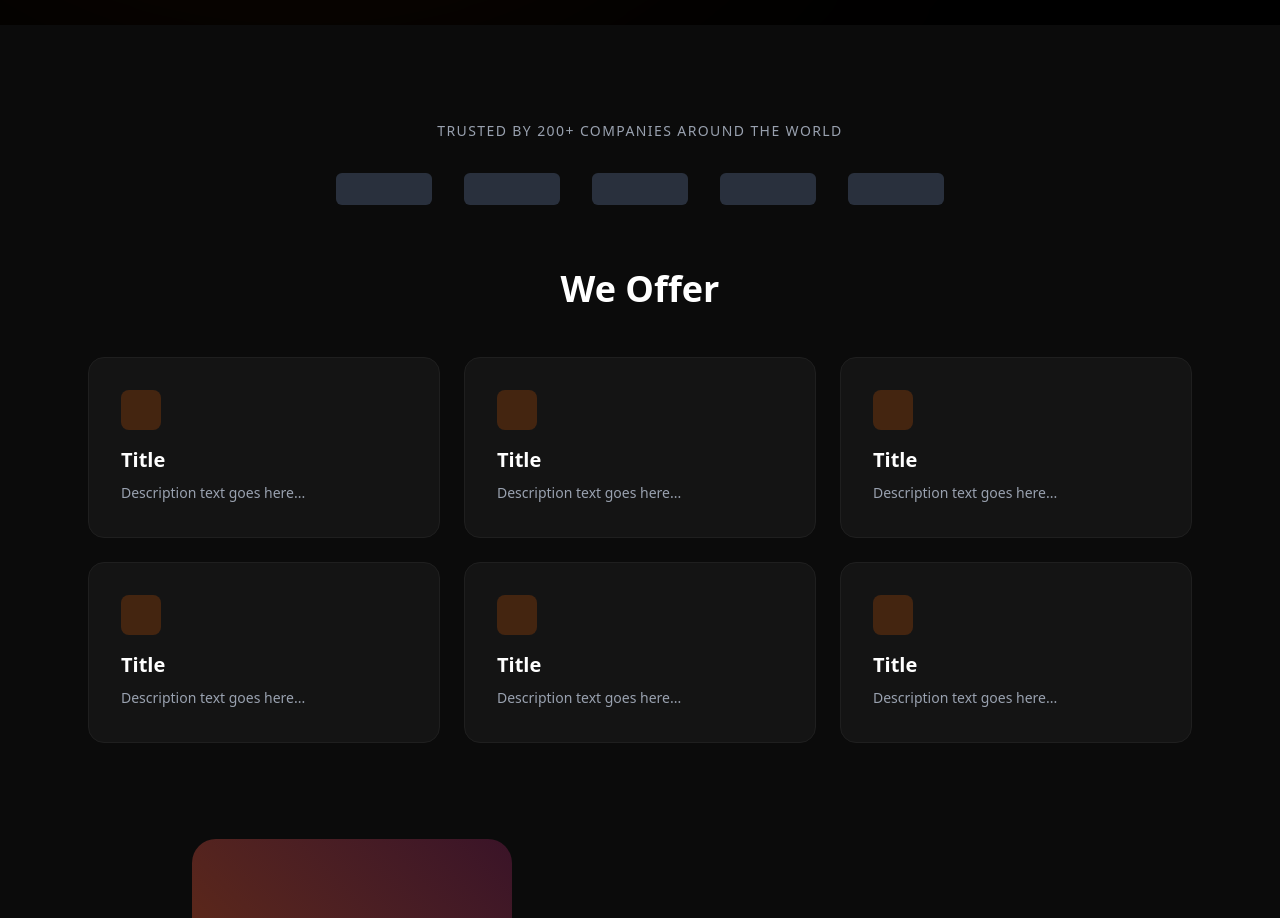
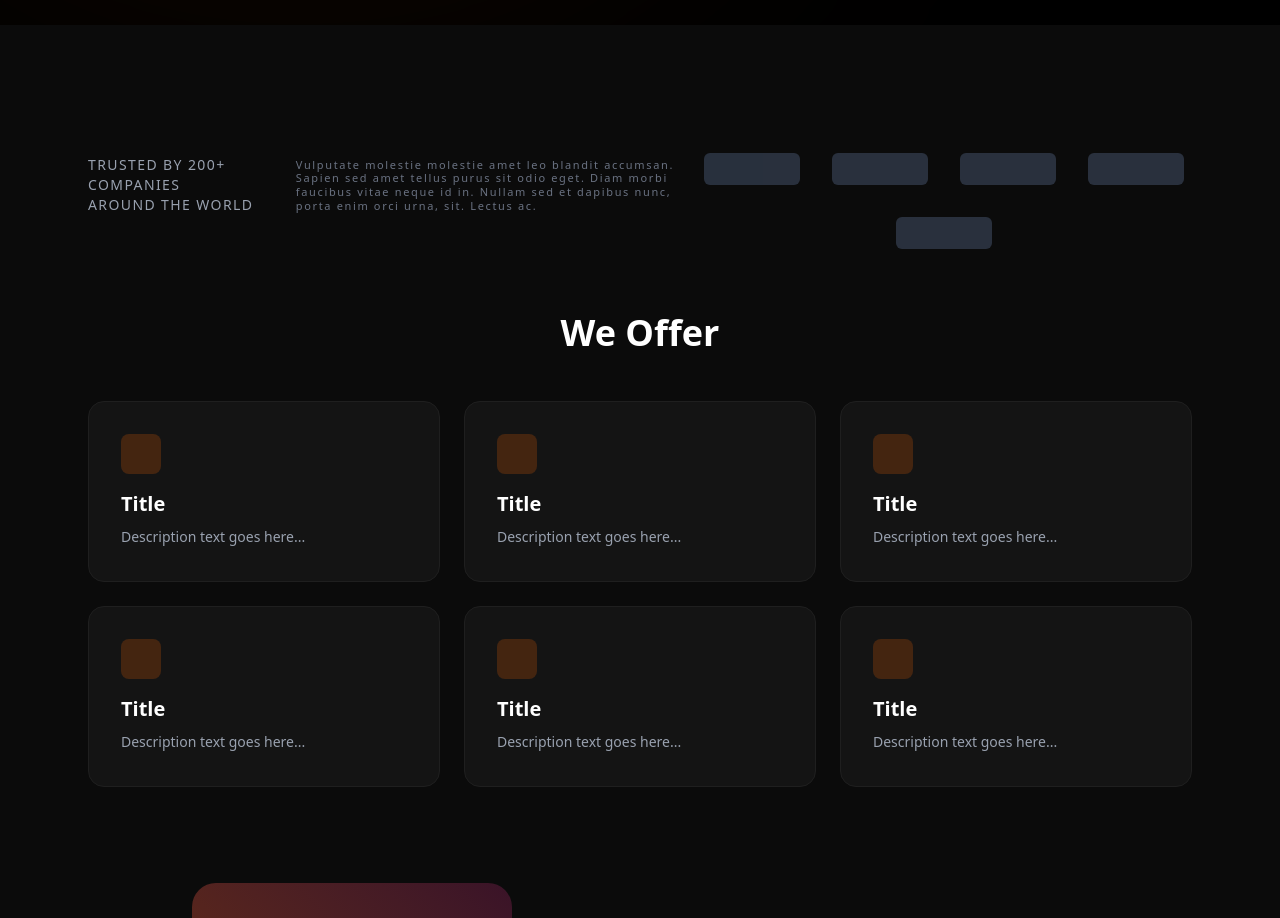
Before and after one commit to MarioBian/Figma-code, a React (Vite) app: page / in a window 1280 px wide. Shown: the part 840-1758 px from the top of the page. Built offline with nearby package versions, Linux system fonts and the light colour scheme.

Commit message:
fixed some small issues in a div

```diff
--- a/components/Services.jsx
+++ b/components/Services.jsx
@@ -3,10 +3,16 @@ import React from 'react'
 const Services = () => {
   return (
     <section className="bg-[#0b0b0b] text-white py-24">
-    <div className="max-w-6xl mx-auto px-6 text-center mb-16">
-      <p className="text-gray-400 uppercase tracking-widest text-sm">
-        Trusted by 200+ companies around the world
-      </p>
+    <div className="max-w-6xl mx-auto px-6 flex flex-col md:flex-row items-center justify-center gap-4 mb-16 text-center md:text-left">
+  <p className="text-gray-400 uppercase tracking-widest text-sm">
+    Trusted by 200+ companies <br /> around the world{" "}
+  </p>
+
+  <span className="text-gray-500 text-[11px] tracking-[0.15em] leading-tight max-w-sm">
+    Vulputate molestie molestie amet leo blandit accumsan. Sapien sed amet tellus
+    purus sit odio eget. Diam morbi faucibus vitae neque id in. Nullam sed et
+    dapibus nunc, porta enim orci urna, sit. Lectus ac.
+  </span>
       <div className="mt-8 flex flex-wrap justify-center items-center gap-8 opacity-70">
         <div className="h-8 w-24 bg-gray-700 rounded-md"></div>
         <div className="h-8 w-24 bg-gray-700 rounded-md"></div>
```
